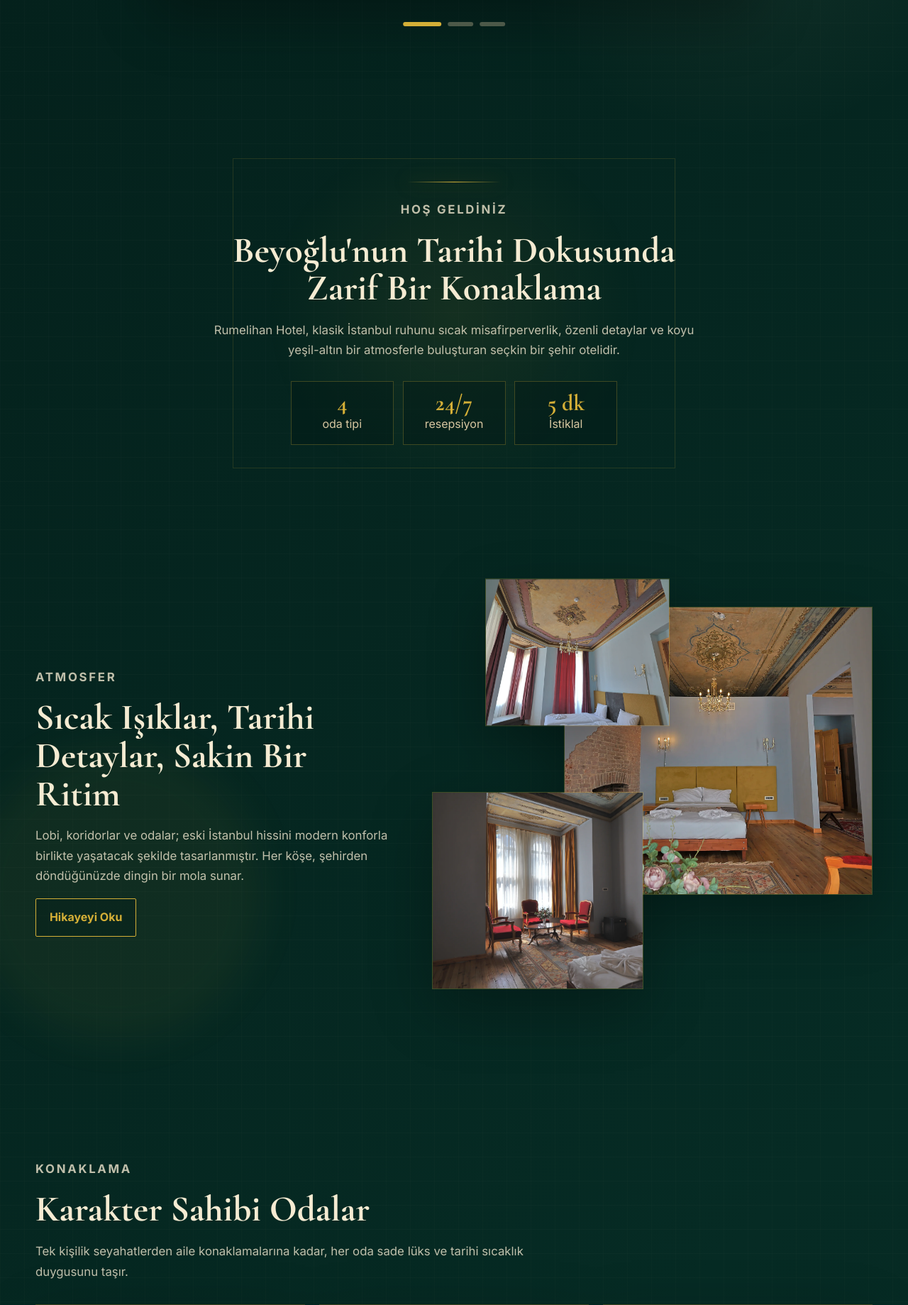
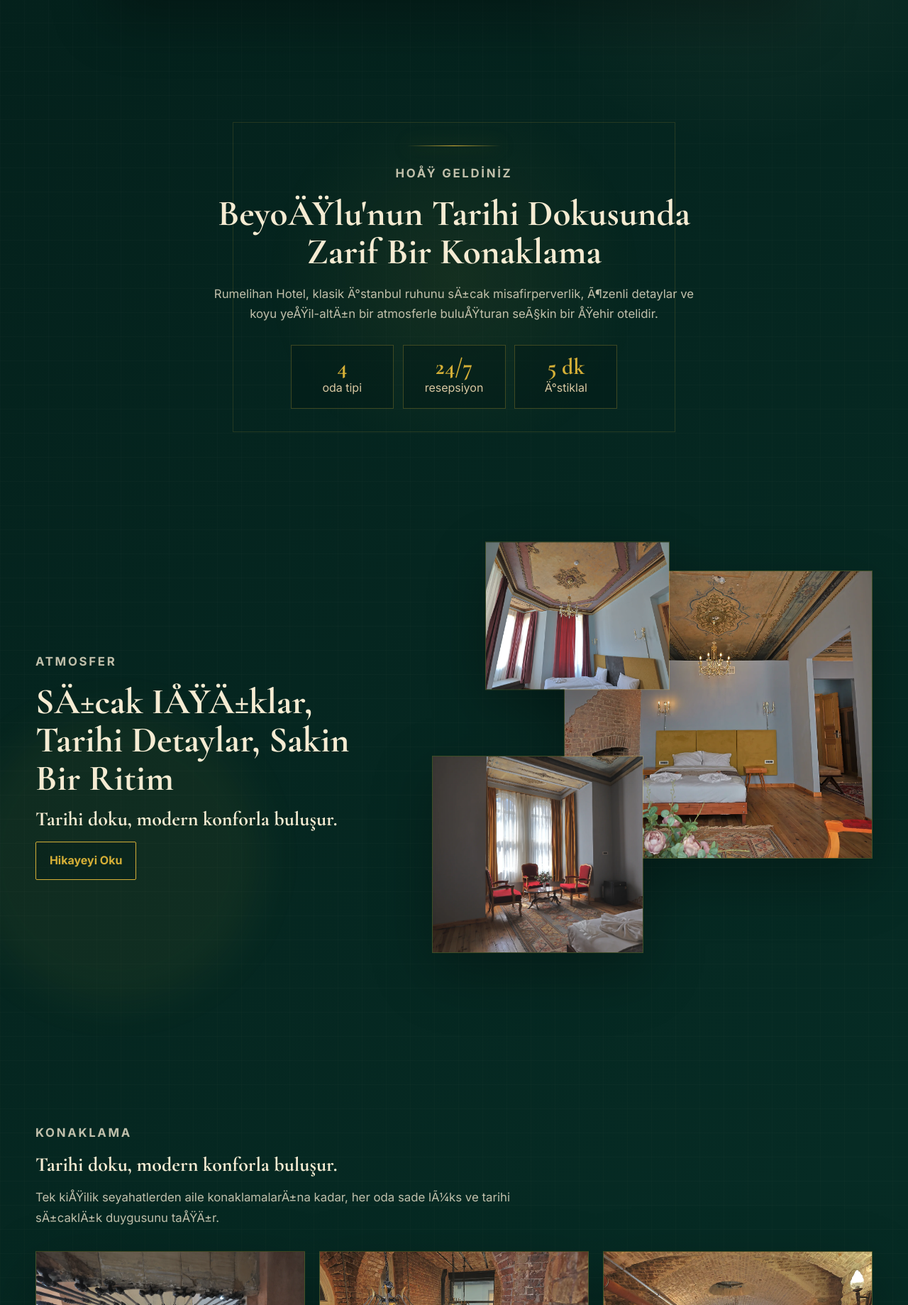
Before and after one commit to aliasttt/rumelihanhotel, a Django app: page /1/ in a window 1280 px wide. Shown: the part 1736-3575 px from the top of the page at 71% size. Run offline with Django 5.2, Linux system fonts and the light colour scheme; data comes from the database, SQL or seed files in the repository.

Commit message:
first commit

```diff
--- a/static/css/main.css
+++ b/static/css/main.css
@@ -623,14 +626,14 @@ h3 { font-size: 1.75rem; }
 }
 
 .video-arrow:hover {
-  transform: translateY(-2px);
+  transform: translateY(-50%) scale(1.05);
   background: rgba(6, 43, 36, 0.96);
 }
 
 .video-dots {
   position: absolute;
   left: 50%;
-  bottom: 0.9rem;
+  bottom: clamp(1rem, 3vw, 1.6rem);
   z-index: 5;
   display: flex;
   gap: 0.55rem;
--- a/templates/hotel/home.html
+++ b/templates/hotel/home.html
@@ -15,7 +15,7 @@
       <h1>{% if lang == 'tr' %}{{ slide.title_tr }}{% else %}{{ slide.title_en }}{% endif %}</h1>
       <p>{% if lang == 'tr' %}{{ slide.subtitle_tr }}{% else %}{{ slide.subtitle_en }}{% endif %}</p>
       <div class="hero-actions">
-        <a class="btn gold" href="{% url 'hotel:rooms' lang=lang %}">{% if lang == 'tr' %}Odaları Keşfet{% else %}Explore Rooms{% endif %}</a>
+      <div><h3>{% if lang == 'tr' %}Tarihi doku, modern konforla buluşur.{% else %}Historic texture meets modern comfort.{% endif %}</h3></div>
         <a class="btn ghost" href="{% url 'hotel:contact' lang=lang %}">{% if lang == 'tr' %}Rezervasyon Talebi{% else %}Reservation Request{% endif %}</a>
       </div>
     </div>
@@ -27,7 +27,7 @@
     <div class="hero-content reveal text-reveal">
       <p class="eyebrow">Beyoglu, Istanbul</p>
       <h1>Rumelihan Hotel</h1>
-      <p>{% if lang == 'tr' %}İstanbul'un kalbinde tarihi bir butik otel deneyimi.{% else %}A historic boutique hotel experience in the heart of Istanbul.{% endif %}</p>
+      <p>{% if lang == 'tr' %}Ä°stanbul'un kalbinde tarihi bir butik otel deneyimi.{% else %}A historic boutique hotel experience in the heart of Istanbul.{% endif %}</p>
     </div>
   {% endfor %}
 </section>
@@ -35,8 +35,8 @@
 <section class="section video-feature-section">
   <div class="section-head reveal">
     <p class="eyebrow">{% if lang == 'tr' %}Otelin Ritmi{% else %}Hotel Rhythm{% endif %}</p>
-    <h2>{% if lang == 'tr' %}Rumelihan'ı Hareket Halinde Keşfedin{% else %}Discover Rumelihan in Motion{% endif %}</h2>
-    <p>{% if lang == 'tr' %}Videolar sayfayı yavaşlatmamak için yalnızca siz oynattığınızda yüklenir.{% else %}Videos load only when you play them, keeping the page fast.{% endif %}</p>
+    <h2>{% if lang == 'tr' %}Rumelihan'Ä± Hareket Halinde KeÅŸfedin{% else %}Discover Rumelihan in Motion{% endif %}</h2>
+    <p>{% if lang == 'tr' %}Videolar sayfayÄ± yavaÅŸlatmamak iÃ§in yalnÄ±zca siz oynattÄ±ÄŸÄ±nÄ±zda yÃ¼klenir.{% else %}Videos load only when you play them, keeping the page fast.{% endif %}</p>
   </div>
   <div class="video-carousel reveal" data-video-carousel>
     <button class="video-arrow video-arrow-prev" type="button" data-video-prev aria-label="Previous video"></button>
@@ -45,19 +45,19 @@
       <video muted playsinline preload="metadata" poster="{% static 'videos/hotel-lobby-poster.webp' %}">
         <source src="{% static 'videos/hotel-lobby.mp4' %}" type="video/mp4">
       </video>
-      <div><h3>{% if lang == 'tr' %}Lobi ve Karşılama{% else %}Lobby and Welcome{% endif %}</h3></div>
+      <div><h3>{% if lang == 'tr' %}Şehrin kalbinde sakin bir başlangıç.{% else %}A calm beginning in the heart of the city.{% endif %}</h3></div>
     </article>
     <article class="video-slide" data-video-slide>
       <video muted playsinline preload="metadata" poster="{% static 'videos/hotel-rooms-poster.webp' %}">
         <source src="{% static 'videos/hotel-rooms.mp4' %}" type="video/mp4">
       </video>
-      <div><h3>{% if lang == 'tr' %}Odalar{% else %}Rooms{% endif %}</h3></div>
+      <div><h3>{% if lang == 'tr' %}Tarihi doku, modern konforla buluşur.{% else %}Historic texture meets modern comfort.{% endif %}</h3></div>
     </article>
     <article class="video-slide" data-video-slide>
       <video muted playsinline preload="metadata" poster="{% static 'videos/hotel-heritage-poster.webp' %}">
         <source src="{% static 'videos/hotel-heritage.mp4' %}" type="video/mp4">
       </video>
-      <div><h3>{% if lang == 'tr' %}Tarihi Atmosfer{% else %}Historic Atmosphere{% endif %}</h3></div>
+      <div><h3>{% if lang == 'tr' %}Her detayda eski İstanbul zarafeti.{% else %}Old Istanbul elegance in every detail.{% endif %}</h3></div>
     </article>
     </div>
     <button class="video-arrow video-arrow-next" type="button" data-video-next aria-label="Next video"></button>
@@ -71,21 +71,21 @@
 
 <section class="section intro luxury-band reveal">
   <div class="ornament draw-line"></div>
-  <p class="eyebrow">{% if lang == 'tr' %}Hoş Geldiniz{% else %}Welcome{% endif %}</p>
-  <h2>{% if lang == 'tr' %}Beyoğlu'nun Tarihi Dokusunda Zarif Bir Konaklama{% else %}An Elegant Stay in the Historic Texture of Beyoglu{% endif %}</h2>
-  <p>{% if lang == 'tr' %}Rumelihan Hotel, klasik İstanbul ruhunu sıcak misafirperverlik, özenli detaylar ve koyu yeşil-altın bir atmosferle buluşturan seçkin bir şehir otelidir.{% else %}Rumelihan Hotel is a refined city hotel where classic Istanbul spirit meets warm hospitality, thoughtful details and a deep green-and-gold atmosphere.{% endif %}</p>
+  <p class="eyebrow">{% if lang == 'tr' %}HoÅŸ Geldiniz{% else %}Welcome{% endif %}</p>
+  <h2>{% if lang == 'tr' %}BeyoÄŸlu'nun Tarihi Dokusunda Zarif Bir Konaklama{% else %}An Elegant Stay in the Historic Texture of Beyoglu{% endif %}</h2>
+  <p>{% if lang == 'tr' %}Rumelihan Hotel, klasik Ä°stanbul ruhunu sÄ±cak misafirperverlik, Ã¶zenli detaylar ve koyu yeÅŸil-altÄ±n bir atmosferle buluÅŸturan seÃ§kin bir ÅŸehir otelidir.{% else %}Rumelihan Hotel is a refined city hotel where classic Istanbul spirit meets warm hospitality, thoughtful details and a deep green-and-gold atmosphere.{% endif %}</p>
   <div class="stat-row">
     <span><strong>4</strong>{% if lang == 'tr' %} oda tipi{% else %} room types{% endif %}</span>
     <span><strong>24/7</strong>{% if lang == 'tr' %} resepsiyon{% else %} reception{% endif %}</span>
-    <span><strong>5 dk</strong>{% if lang == 'tr' %} İstiklal{% else %} to Istiklal{% endif %}</span>
+    <span><strong>5 dk</strong>{% if lang == 'tr' %} Ä°stiklal{% else %} to Istiklal{% endif %}</span>
   </div>
 </section>
 
 <section class="split-section image-story">
   <div class="reveal-left">
     <p class="eyebrow">{% if lang == 'tr' %}Atmosfer{% else %}Atmosphere{% endif %}</p>
-    <h2>{% if lang == 'tr' %}Sıcak Işıklar, Tarihi Detaylar, Sakin Bir Ritim{% else %}Warm Light, Historic Details, a Calm Rhythm{% endif %}</h2>
-    <p>{% if lang == 'tr' %}Lobi, koridorlar ve odalar; eski İstanbul hissini modern konforla birlikte yaşatacak şekilde tasarlanmıştır. Her köşe, şehirden döndüğünüzde dingin bir mola sunar.{% else %}The lobby, corridors and rooms are shaped to preserve an old Istanbul feeling while keeping modern comfort close. Every corner offers a quiet pause after the city.{% endif %}</p>
+    <h2>{% if lang == 'tr' %}SÄ±cak IÅŸÄ±klar, Tarihi Detaylar, Sakin Bir Ritim{% else %}Warm Light, Historic Details, a Calm Rhythm{% endif %}</h2>
+      <div><h3>{% if lang == 'tr' %}Tarihi doku, modern konforla buluşur.{% else %}Historic texture meets modern comfort.{% endif %}</h3></div>
     <a class="btn outline" href="{% url 'hotel:about' lang=lang %}">{% if lang == 'tr' %}Hikayeyi Oku{% else %}Read the Story{% endif %}</a>
   </div>
   <div class="layered-photos reveal-right">
@@ -98,8 +98,8 @@
 <section class="section rooms-showcase">
   <div class="section-head reveal">
     <p class="eyebrow">{% if lang == 'tr' %}Konaklama{% else %}Stay{% endif %}</p>
-    <h2>{% if lang == 'tr' %}Karakter Sahibi Odalar{% else %}Rooms with Character{% endif %}</h2>
-    <p>{% if lang == 'tr' %}Tek kişilik seyahatlerden aile konaklamalarına kadar, her oda sade lüks ve tarihi sıcaklık duygusunu taşır.{% else %}From solo travel to family stays, each room carries a quiet sense of luxury and historical warmth.{% endif %}</p>
+      <div><h3>{% if lang == 'tr' %}Tarihi doku, modern konforla buluşur.{% else %}Historic texture meets modern comfort.{% endif %}</h3></div>
+    <p>{% if lang == 'tr' %}Tek kiÅŸilik seyahatlerden aile konaklamalarÄ±na kadar, her oda sade lÃ¼ks ve tarihi sÄ±caklÄ±k duygusunu taÅŸÄ±r.{% else %}From solo travel to family stays, each room carries a quiet sense of luxury and historical warmth.{% endif %}</p>
   </div>
   <div class="card-grid stagger">
     {% for room in featured_rooms %}
@@ -111,10 +111,10 @@
           <h3>{% if lang == 'tr' %}{{ room.title_tr }}{% else %}{{ room.title_en }}{% endif %}</h3>
           <p>{% if lang == 'tr' %}{{ room.short_description_tr }}{% else %}{{ room.short_description_en }}{% endif %}</p>
           <div class="room-meta">
-            <span>{{ room.capacity }} {% if lang == 'tr' %}kişi{% else %}guests{% endif %}</span>
+            <span>{{ room.capacity }} {% if lang == 'tr' %}kiÅŸi{% else %}guests{% endif %}</span>
             <span>{% if lang == 'tr' %}{{ room.bed_type_tr }}{% else %}{{ room.bed_type_en }}{% endif %}</span>
           </div>
-          <a class="text-link" href="{% url 'hotel:room_detail' lang=lang slug=room.slug %}">{% if lang == 'tr' %}Detayları Gör{% else %}View Details{% endif %}</a>
+          <a class="text-link" href="{% url 'hotel:room_detail' lang=lang slug=room.slug %}">{% if lang == 'tr' %}DetaylarÄ± GÃ¶r{% else %}View Details{% endif %}</a>
         </div>
       </article>
     {% endfor %}
@@ -130,8 +130,8 @@
     <div class="showcase-copy">
       <div class="ornament draw-line"></div>
       <p class="eyebrow">Rumelihan</p>
-      <h2 data-scroll-text>{% if showcase %}{% if lang == 'tr' %}{{ showcase.title_tr }}{% else %}{{ showcase.title_en }}{% endif %}{% else %}{% if lang == 'tr' %}Tarihin Zarafetiyle Konaklayın{% else %}Stay in the Elegance of History{% endif %}{% endif %}</h2>
-      <p>{% if showcase %}{% if lang == 'tr' %}{{ showcase.subtitle_tr }}{% else %}{{ showcase.subtitle_en }}{% endif %}{% else %}{% if lang == 'tr' %}Geçmişin ruhunu, bugünün konforuyla aynı çatı altında hissedin.{% else %}Feel the spirit of the past under the same roof as modern comfort.{% endif %}{% endif %}</p>
+      <h2 data-scroll-text>{% if showcase %}{% if lang == 'tr' %}{{ showcase.title_tr }}{% else %}{{ showcase.title_en }}{% endif %}{% else %}{% if lang == 'tr' %}Tarihin Zarafetiyle KonaklayÄ±n{% else %}Stay in the Elegance of History{% endif %}{% endif %}</h2>
+      <p>{% if showcase %}{% if lang == 'tr' %}{{ showcase.subtitle_tr }}{% else %}{{ showcase.subtitle_en }}{% endif %}{% else %}{% if lang == 'tr' %}GeÃ§miÅŸin ruhunu, bugÃ¼nÃ¼n konforuyla aynÄ± Ã§atÄ± altÄ±nda hissedin.{% else %}Feel the spirit of the past under the same roof as modern comfort.{% endif %}{% endif %}</p>
     </div>
   </div>
 </section>
@@ -139,7 +139,7 @@
 <section class="section">
   <div class="section-head reveal">
     <p class="eyebrow">{% if lang == 'tr' %}Hizmetler{% else %}Services{% endif %}</p>
-    <h2>{% if lang == 'tr' %}Konaklamayı Kolaylaştıran Detaylar{% else %}Details that Make the Stay Effortless{% endif %}</h2>
+    <h2>{% if lang == 'tr' %}KonaklamayÄ± KolaylaÅŸtÄ±ran Detaylar{% else %}Details that Make the Stay Effortless{% endif %}</h2>
   </div>
   <div class="service-grid stagger">
     {% for service in services_preview %}
@@ -154,8 +154,8 @@
 
 <section class="scroll-gallery">
   <div class="section-head reveal">
-    <p class="eyebrow">{% if lang == 'tr' %}Görsel Hikaye{% else %}Visual Story{% endif %}</p>
-    <h2>{% if lang == 'tr' %}Odadan Sokağa Uzanan Bir İstanbul Hissi{% else %}An Istanbul Feeling from Room to Street{% endif %}</h2>
+    <p class="eyebrow">{% if lang == 'tr' %}GÃ¶rsel Hikaye{% else %}Visual Story{% endif %}</p>
+    <h2>{% if lang == 'tr' %}Odadan SokaÄŸa Uzanan Bir Ä°stanbul Hissi{% else %}An Istanbul Feeling from Room to Street{% endif %}</h2>
   </div>
   <div class="scroll-track" data-drag-scroll>
     {% for image in gallery_preview %}
@@ -169,8 +169,8 @@
 
 <section class="section">
   <div class="section-head reveal">
-    <p class="eyebrow">{% if lang == 'tr' %}Misafir Yorumları{% else %}Guest Notes{% endif %}</p>
-    <h2>{% if lang == 'tr' %}Beyoğlu'nda Hatırlanan Bir Konaklama{% else %}A Beyoglu Stay Guests Remember{% endif %}</h2>
+    <p class="eyebrow">{% if lang == 'tr' %}Misafir YorumlarÄ±{% else %}Guest Notes{% endif %}</p>
+    <h2>{% if lang == 'tr' %}BeyoÄŸlu'nda HatÄ±rlanan Bir Konaklama{% else %}A Beyoglu Stay Guests Remember{% endif %}</h2>
   </div>
   <div class="testimonial-grid stagger">
     {% for item in testimonials|slice:":3" %}
@@ -184,9 +184,9 @@
 
 <section class="split-section attraction-preview">
   <div class="reveal-left">
-    <p class="eyebrow">{% if lang == 'tr' %}Çevre{% else %}Nearby{% endif %}</p>
-    <h2>{% if lang == 'tr' %}Beyoğlu'nun En Güzel Rotalarına Yakın{% else %}Close to Beyoglu's Finest Routes{% endif %}</h2>
-    <p>{% if lang == 'tr' %}İstiklal, Taksim, Galata ve Karaköy'e uzanan yürüyüşler için oteliniz sakin ve şık bir başlangıç noktasıdır.{% else %}For walks toward Istiklal, Taksim, Galata and Karakoy, the hotel is a calm and elegant starting point.{% endif %}</p>
+    <p class="eyebrow">{% if lang == 'tr' %}Ã‡evre{% else %}Nearby{% endif %}</p>
+    <h2>{% if lang == 'tr' %}BeyoÄŸlu'nun En GÃ¼zel RotalarÄ±na YakÄ±n{% else %}Close to Beyoglu's Finest Routes{% endif %}</h2>
+    <p>{% if lang == 'tr' %}Ä°stiklal, Taksim, Galata ve KarakÃ¶y'e uzanan yÃ¼rÃ¼yÃ¼ÅŸler iÃ§in oteliniz sakin ve ÅŸÄ±k bir baÅŸlangÄ±Ã§ noktasÄ±dÄ±r.{% else %}For walks toward Istiklal, Taksim, Galata and Karakoy, the hotel is a calm and elegant starting point.{% endif %}</p>
   </div>
   <div class="attraction-list reveal-right">
     {% for place in nearby_attractions|slice:":4" %}
@@ -200,7 +200,7 @@
 
 <section class="cta-strip reveal">
   <p class="eyebrow">Rumelihan Hotel</p>
-  <h2>{% if lang == 'tr' %}İstanbul Seyahatinizi Zarif Bir Başlangıçla Planlayın{% else %}Plan Your Istanbul Stay with an Elegant Beginning{% endif %}</h2>
-  <a class="btn gold" href="{% url 'hotel:contact' lang=lang %}">{% if lang == 'tr' %}İletişime Geç{% else %}Contact Us{% endif %}</a>
+  <h2>{% if lang == 'tr' %}Ä°stanbul Seyahatinizi Zarif Bir BaÅŸlangÄ±Ã§la PlanlayÄ±n{% else %}Plan Your Istanbul Stay with an Elegant Beginning{% endif %}</h2>
+  <a class="btn gold" href="{% url 'hotel:contact' lang=lang %}">{% if lang == 'tr' %}Ä°letiÅŸime GeÃ§{% else %}Contact Us{% endif %}</a>
 </section>
 {% endblock %}
```
Also changed, not shown: other parts of static/css/main.css (+15 -12 lines), 1 other file.
